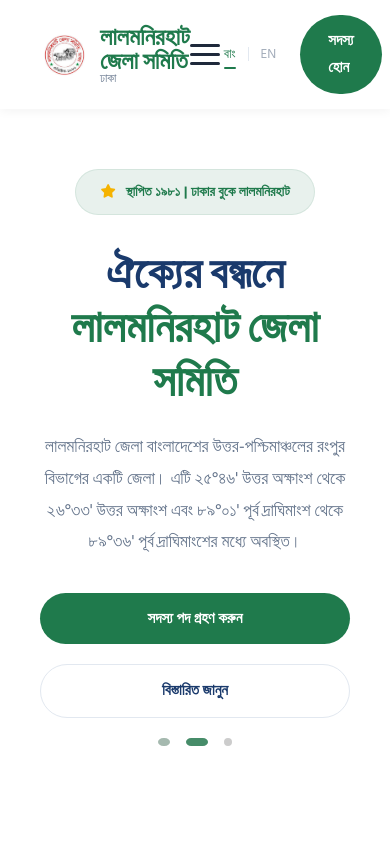
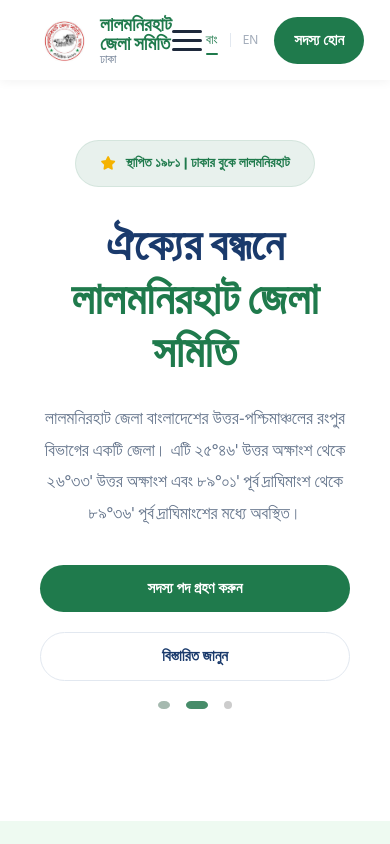
Before and after one commit to shmizan20/Lal-monirhat, a website built with Vite: page index.html in a window 390 px wide. Shown: the top 844 px of the page. Built offline with nearby package versions, Linux system fonts and the light colour scheme; grey boxes are pictures that could not be loaded; a script that the page names is missing.

Commit message:
Fix navigation layout breaking in English: prevent wrapping and optimize spacing

```diff
--- a/style.css
+++ b/style.css
@@ -134,6 +134,7 @@
     cursor: pointer;
     border: none;
     transition: var(--transition);
+    white-space: nowrap;
 }
 
 .btn-primary {
@@ -268,7 +269,8 @@
 
 .nav-links {
     display: flex;
-    gap: 30px;
+    gap: 20px;
+    white-space: nowrap;
 }
 
 .nav-links>li>a {
@@ -1219,6 +1221,7 @@
     display: flex;
     align-items: center;
     gap: 20px;
+    flex-shrink: 0;
 }
 
 .lang-switcher-wrapper {
@@ -1704,6 +1707,21 @@
 }
 
 /* Media Queries Refined */
+@media (max-width: 1100px) {
+    .nav-links {
+        gap: 15px;
+    }
+    .nav-actions {
+        gap: 12px;
+    }
+    .logo {
+        font-size: 1.2rem;
+    }
+    .btn {
+        padding: 10px 20px;
+    }
+}
+
 @media (max-width: 1024px) {
     .hero h1 {
         font-size: 2.8rem;
```
